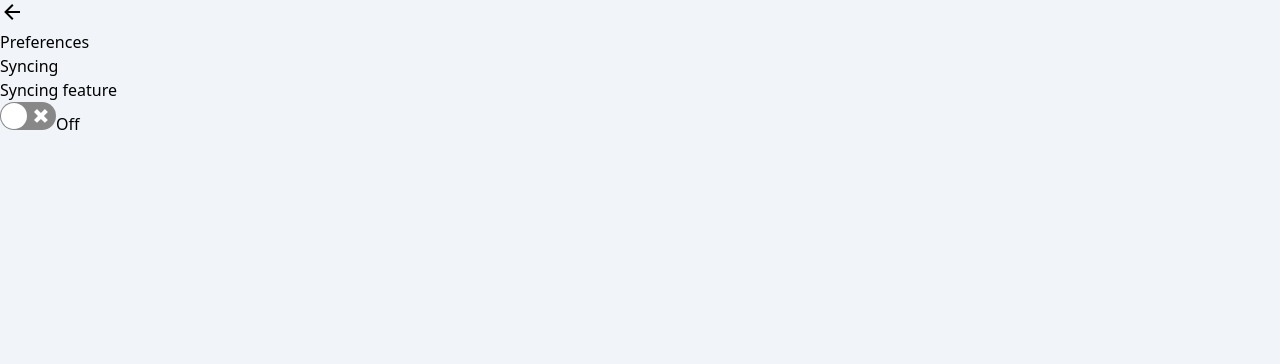
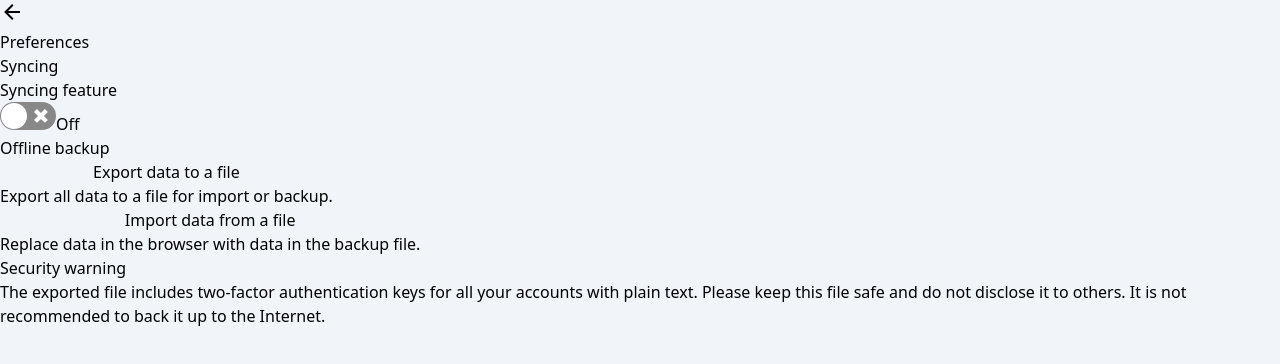
Before and after one commit to Astrian/dualcodes, a React (Vite) app: page /preferences in a window 1280 px wide. Shown: the top 364 px of the page. Built offline with nearby package versions, Linux system fonts and the light colour scheme.

Commit message:
Import and export

```diff
--- a/src/i18n/en.ts
+++ b/src/i18n/en.ts
@@ -27,7 +27,14 @@ const en = {
 		"PREFERENCE_FORCEFETCH_DESC": "Fetch data from server and overwrite data on your current browser.",
 		"PREFERENCE_FORCEPUSH": "Force push to server",
 		"PREFERENCE_FORCEPUSH_DESC": "Replace server data with the data in current browser.",
-		"PREFERENCE_TURNOFFSYNCINGWARN": "If you turn the syncing off, the data in this browser will remain, but will not be sync with the data on server."
+		"PREFERENCE_TURNOFFSYNCINGWARN": "If you turn the syncing off, the data in this browser will remain, but will not be sync with the data on server.",
+		"PREFERENCE_BACKUP_TITLE": "Offline backup",
+		"PREFERENCE_BACKUP_EXPORT": "Export data to a file",
+		"PREFERENCE_BACKUP_EXPORT_DESC": "Export all data to a file for import or backup.",
+		"PREFERENCE_BACKUP_IMPORT": "Import data from a file",
+		"PREFERENCE_BACKUP_IMPORT_DESC": "Replace data in the browser with data in the backup file.",
+		"PREFERENCE_BACKUP_SECURITYTIP_TITLE": "Security warning",
+		"PREFERENCE_BACKUP_SECURITYTIP_BODY": "The exported file includes two-factor authentication keys for all your accounts with plain text. Please keep this file safe and do not disclose it to others. It is not recommended to back it up to the Internet."
 	}
 }
 
--- a/src/i18n/zh_cn.ts
+++ b/src/i18n/zh_cn.ts
@@ -27,7 +27,14 @@ const en = {
 		"PREFERENCE_FORCEFETCH_DESC": "从服务器获取数据并覆盖当前浏览器上的数据。",
 		"PREFERENCE_FORCEPUSH": "强制备份至服务器",
 		"PREFERENCE_FORCEPUSH_DESC": "用当前浏览器中的数据替换服务器上的数据。",
-		"PREFERENCE_TURNOFFSYNCINGWARN": "若关闭同步功能，此浏览器中的数据将保留，但不会与服务器上的数据同步。"
+		"PREFERENCE_TURNOFFSYNCINGWARN": "若关闭同步功能，此浏览器中的数据将保留，但不会与服务器上的数据同步。",
+		"PREFERENCE_BACKUP_TITLE": "离线备份",
+		"PREFERENCE_BACKUP_EXPORT": "导出数据到文件",
+		"PREFERENCE_BACKUP_EXPORT_DESC": "将所有数据导出到一个文件中，以便导入或备份。",
+		"PREFERENCE_BACKUP_IMPORT": "从文件导入数据",
+		"PREFERENCE_BACKUP_IMPORT_DESC": "将浏览器中的数据替换为备份文件中的数据。",
+		"PREFERENCE_BACKUP_SECURITYTIP_TITLE": "安全提示",
+		"PREFERENCE_BACKUP_SECURITYTIP_BODY": "导出的文件会以明文存储包括你所有帐户的双因素验证密钥。请妥善保管此文件，不要泄露给他人。不建议将其备份至互联网位置。"
 	}
 }
 
--- a/src/pages/Preferences/index.tsx
+++ b/src/pages/Preferences/index.tsx
@@ -50,12 +50,55 @@ function Preferences() {
 		setSyncId(JSON.parse(localStorage.getItem('tfa_sync') || `{ "id": "" }`).id)
 	}, [])
 
+	async function exportToJSON() {
+		let data = {
+			accounts: JSON.parse(localStorage.getItem('tfa_accounts') || '[]'),
+			tags: JSON.parse(localStorage.getItem('tfa_tags') || '[]'),
+		}
+
+		let blob = new Blob([JSON.stringify(data)], { type: 'application/json' })
+		let url = URL.createObjectURL(blob)
+		let a = document.createElement('a')
+		a.href = url
+		const date = new Date()
+		const dateString = `${date.getFullYear()}-${date.getMonth() + 1}-${date.getDate()}-${date.getHours()}-${date.getMinutes()}-${date.getSeconds()}`
+		a.download = `DualCodes-Backup-${dateString}.json`
+		a.click()
+	}
+
+	async function importFromJSON() {
+		// file select
+		let input = document.createElement('input')
+		input.type = 'file'
+		input.accept = '.json'
+		input.click()
+		input.onchange = async () => {
+			let file = input.files?.[0]
+			if (!file) return
+
+			// read file
+			let data = await file.text()
+			let json = JSON.parse(data)
+
+			// check data
+			if (!json.accounts || !json.tags) {
+				alert('Invalid file')
+				return
+			}
+
+			// import data
+			localStorage.setItem('tfa_accounts', JSON.stringify(json.accounts))
+			localStorage.setItem('tfa_tags', JSON.stringify(json.tags))
+			alert('Imported')
+		}
+	}
+
 	return(<>
 		<section className='mx-3 lg:w-2/3 lg:mx-auto mt-4'>
 			<Topbar title={t('PREFERENCE_TITLE')} />
 
 			<PilledTable header={t('PREFERENCE_SYNCING_TITLE')}>
-			<PilledTableCell>
+				<PilledTableCell>
 					<div className="font-semibold">{t('PREFERENCE_SYNCING_FEATURESWITCH_TITLE')}</div>
 					<div className="flex items-center gap-3">
 						<Switch checked={syncing} onChange={toggleSyncing} />
@@ -110,6 +153,29 @@ function Preferences() {
 					</PilledTableCell>
 				</>}
 			</PilledTable>
+
+			<PilledTable header={t('PREFERENCE_BACKUP_TITLE')}>
+				<PilledTableCell>
+						<button className="w-full text-left" onClick={exportToJSON}>
+							<div className="text-sky-500">{t('PREFERENCE_BACKUP_EXPORT')}</div>
+							<div className="text-sm text-sky-500/80">{t('PREFERENCE_BACKUP_EXPORT_DESC')}</div>
+						</button>
+					</PilledTableCell>
+
+					<PilledTableCell>
+						<button className="w-full text-left" onClick={importFromJSON}>
+							<div className="text-sky-500">{t('PREFERENCE_BACKUP_IMPORT')}</div>
+							<div className="text-sm text-sky-500/80">{t('PREFERENCE_BACKUP_IMPORT_DESC')}</div>
+						</button>
+					</PilledTableCell>
+
+					<PilledTableCell>
+						<div className="font-semibold">{t('PREFERENCE_BACKUP_SECURITYTIP_TITLE')}</div>
+						<div className="flex flex-col">
+							<div>{t('PREFERENCE_BACKUP_SECURITYTIP_BODY')}</div>
+						</div>
+					</PilledTableCell>
+			</PilledTable>
 		</section>
 
 		{presentInitialSyncingDialog && <InitialSyncingDialog dismiss={() => {setPresentInitialSyncingDialog(false)}} launchSyncing={launchSyncing} />}
```
